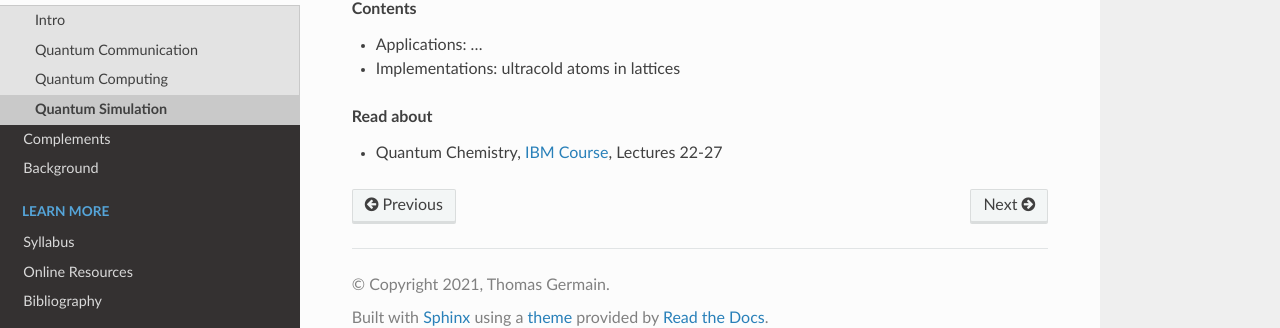
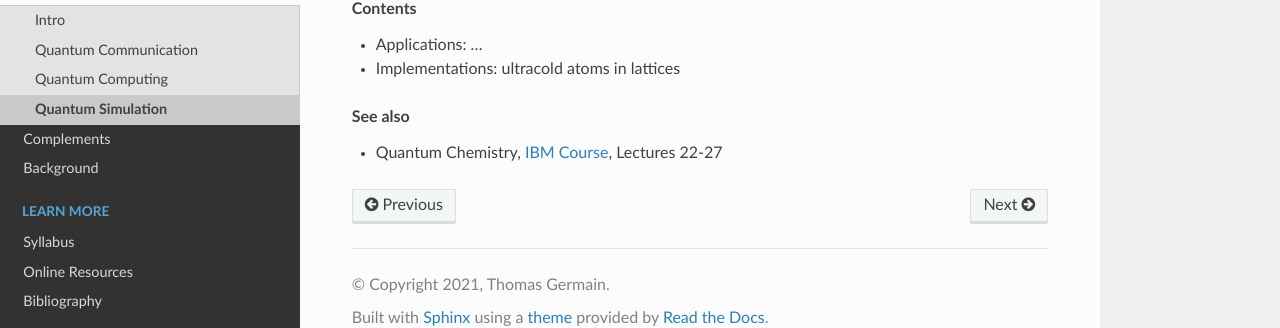
Before and after one commit to tomlqc/about-quantum, a Sphinx documentation site: the page built from source/intro/simulation.rst, in a window 1280 px wide. Shown: the part 163-491 px from the top of the page. Built offline with Sphinx 7.4.7 and the Read the Docs theme 2.0.0, drawn with Linux system fonts in a browser that asks for light colours.

```diff
--- a/source/intro/intro.rst
+++ b/source/intro/intro.rst
@@ -5,7 +5,7 @@
 
 .. rubric:: Quantum Revolution
 
-:cite:`Jirauschek2019`
+Inspired from :cite:`Jirauschek2019`.
 
 Quantum 1.0
 
--- a/source/intro/simulation.rst
+++ b/source/intro/simulation.rst
@@ -8,7 +8,7 @@
 - Implementations: ultracold atoms in lattices
 
 
-.. rubric:: Read about
+.. rubric:: See also
 
 - Quantum Chemistry,
   `IBM Course <https://qiskit.org/learn/intro-qc-qh/>`_, Lectures 22-27
```
